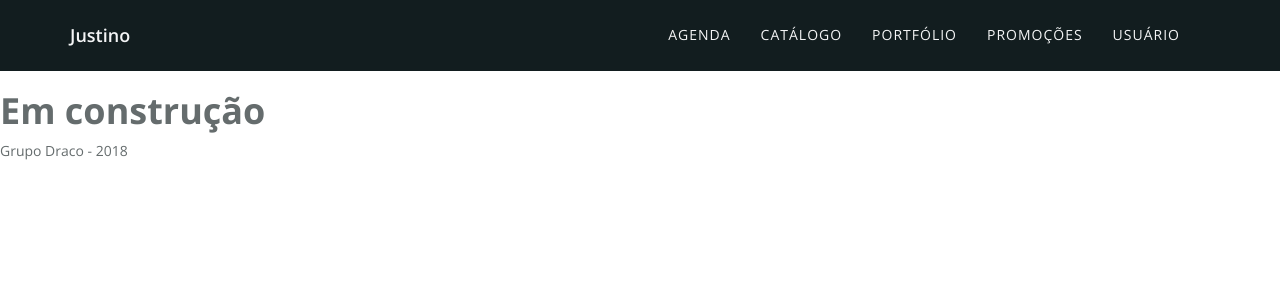
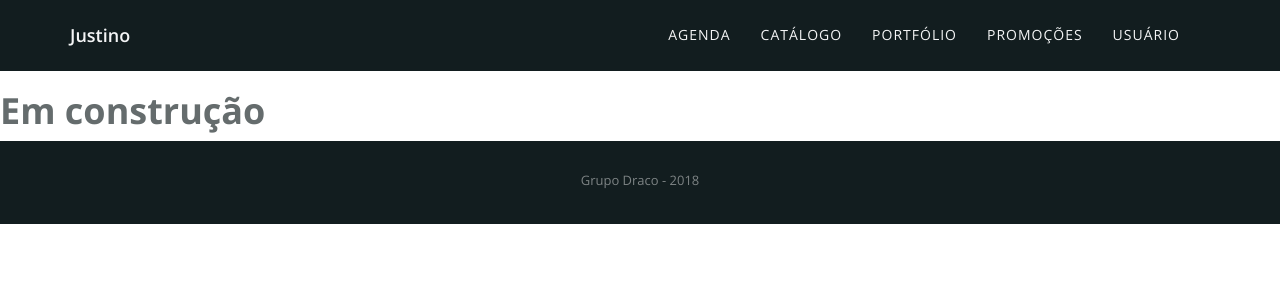
Before and after one commit to zzzaik/OPE_Draco, a Django app: page /agenda/ in a window 1280 px wide. Shown: the part 297-600 px from the top of the page. Run offline with Django 3.2, Linux system fonts and the light colour scheme; some libraries are stand-ins or nearby versions.

Commit message:
contato.html footer

```diff
--- a/core/templates/base.html
+++ b/core/templates/base.html
@@ -94,7 +94,11 @@
 
     <main class="main">{% block main %}{% endblock %}</main>
     <footer>
-        Grupo Draco - 2018
+        <div id="footer">
+            <div class="container text-center">
+                <p>Grupo Draco - 2018</p>
+            </div>
+        </div>
     </footer>
     <script type="text/javascript" src="{% static '/' %}js/jquery.1.11.1.js"></script>
     <script type="text/javascript" src="{% static '/' %}js/bootstrap.js"></script>
--- a/core/templates/contato.html
+++ b/core/templates/contato.html
@@ -26,6 +26,9 @@
                 <div class="clearfix"></div>
             </div>
             <div class="col-md-8 col-md-offset-2">
+                <div class="container text-center">
+                    <p>Siga nas redes sociais</p>
+                </div>
                 <div class="social">
                     <ul>
                         <li>
```
